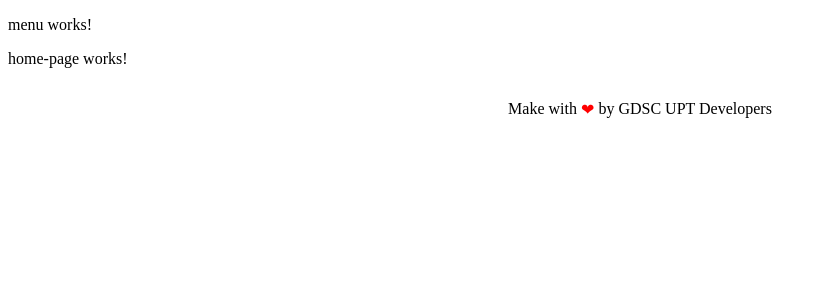
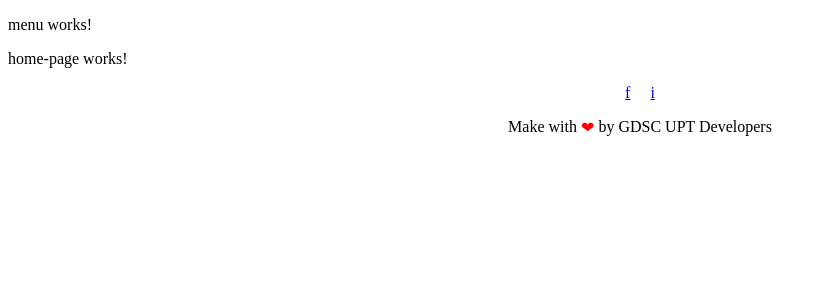
Before and after one commit to dsc-upt/a4-website-frontend, an Angular app: page / in a window 1280 px wide. Shown: the top 300 px of the page, without its empty margins (0-827 px from the left). Built offline with nearby package versions, Linux system fonts and the light colour scheme.

Commit message:
links to access facebook and insta

```diff
--- a/src/app/shared/components/footer/footer.component.html
+++ b/src/app/shared/components/footer/footer.component.html
@@ -1,5 +1,11 @@
 <div class="footer">
-  <p>Make with </p>
-  <p class="hearth">❤</p>️
-  <p> by GDSC UPT Developers</p>
-</div>
+  <div class="social-media-links">
+    <a  class="padding-right" href="https://www.facebook.com/asociatiadela4">f</a>
+    <a href="https://www.instagram.com/asociatiadela4/">i</a>
+  </div>
+    <div class="text">
+      <p>Make with </p>
+      <p class="hearth">❤</p>️
+      <p> by GDSC UPT Developers</p>
+    </div>
+  </div>
--- a/src/app/shared/components/footer/footer.component.scss
+++ b/src/app/shared/components/footer/footer.component.scss
@@ -1,10 +1,19 @@
 .footer {
   bottom: 0;
+}
+.social-media-links{
+  display: flex;
+  flex-direction: row;
+  justify-content: center;
+}
+.padding-right{
+  padding-right: 20px;
+}
+.text{
   justify-content: center;
   display: flex;
   flex-direction: row;
 }
-
 .hearth {
   padding: 0 4px;
   color: red;
```
